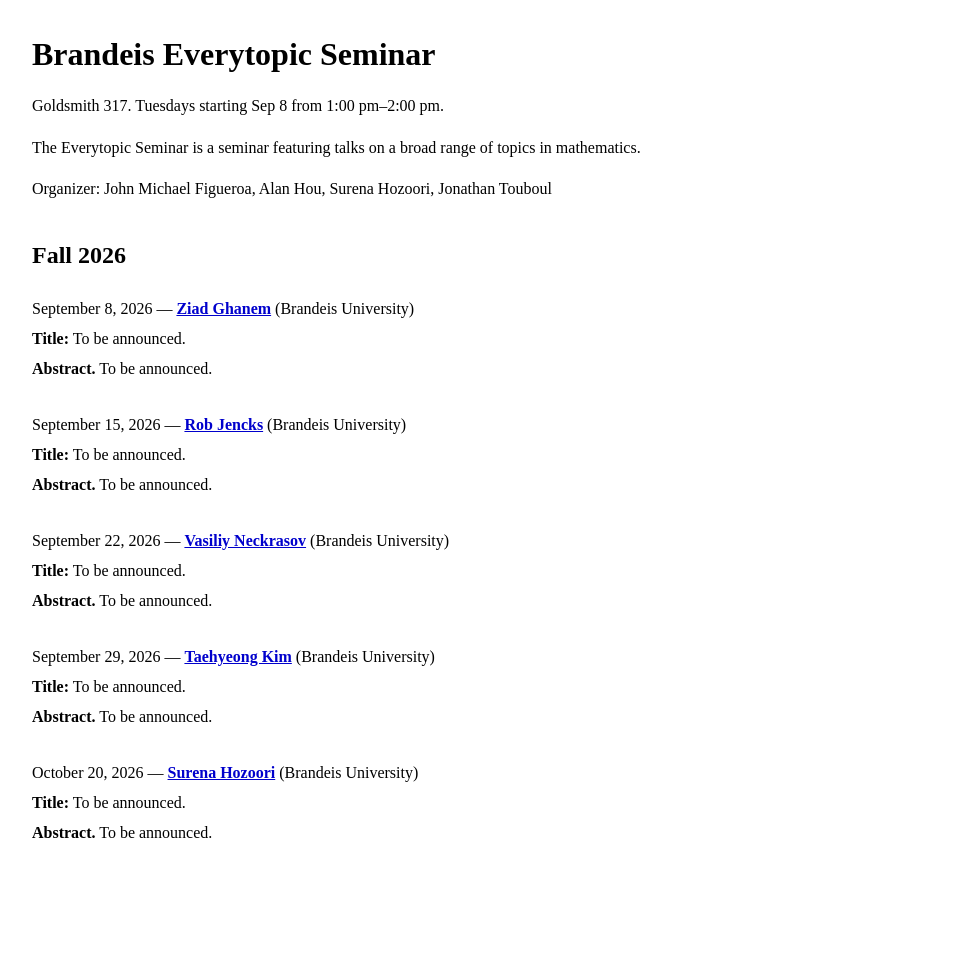
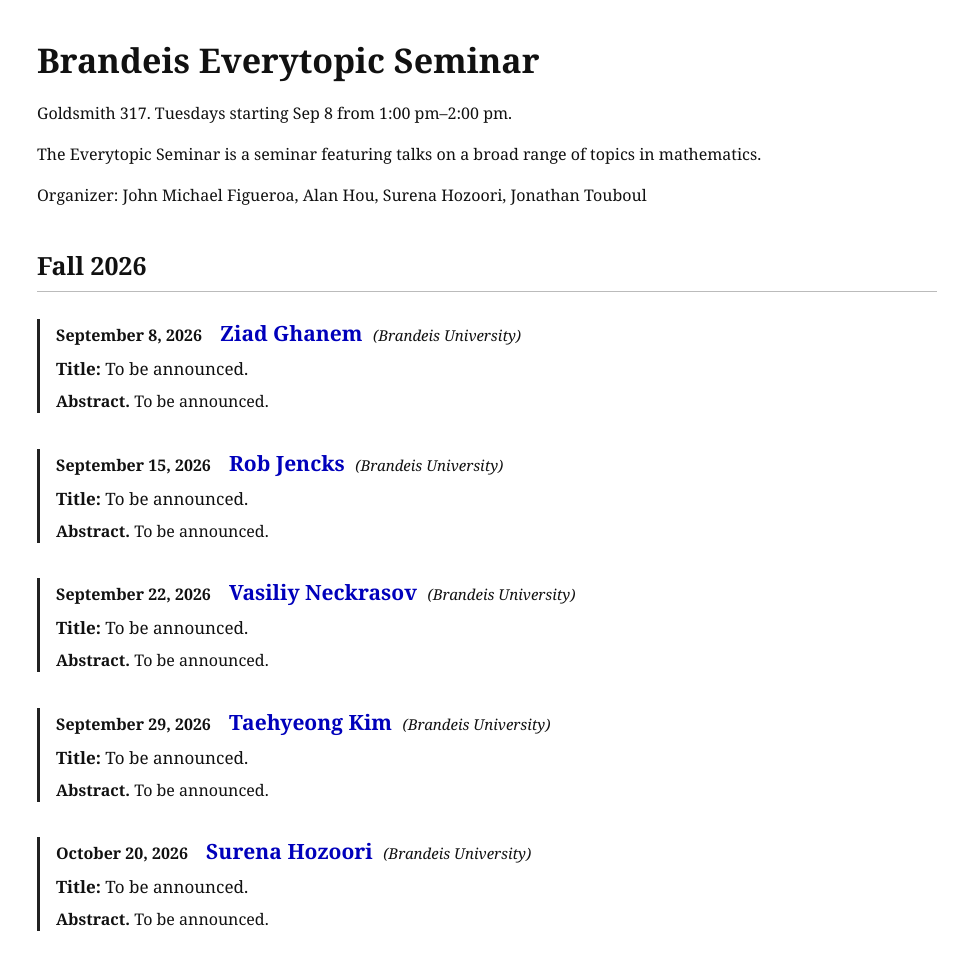
Before and after one commit to axhou/axhou.github.io, a Jekyll site: the page everytopic.html, which Jekyll copies as it is, in a window 1280 px wide. Shown: the whole page, without its empty margins (8-976 px from the left). Built offline with Jekyll 4.4.1, drawn with Linux system fonts in a browser that asks for light colours; before the commit the page ends 900 px from its top, so only the background shows below that.

Commit message:
Update everytopic.html

```diff
--- a/everytopic.html
+++ b/everytopic.html
@@ -21,59 +21,72 @@
 
     body {
       background: white;
-      font-family: serif;
+      font-family: Georgia, "Times New Roman", serif;
       font-size: 16px;
       line-height: 1.5;
       max-width: 900px;
-      margin: 30px 40px;
-      color: #000;
+      margin: 35px 45px;
+      color: #111;
     }
 
     h1 {
-      font-size: 32px;
-      font-weight: bold;
+      font-size: 34px;
       margin-top: 0;
-      margin-bottom: 0.5em;
+      margin-bottom: 0.45em;
     }
 
     h2 {
-      font-size: 24px;
-      font-weight: bold;
-      margin-top: 1.5em;
-      margin-bottom: 1em;
+      font-size: 25px;
+      margin-top: 1.6em;
+      margin-bottom: 1.1em;
+      border-bottom: 1px solid #bbb;
+      padding-bottom: 0.25em;
     }
 
     p {
-      margin: 0 0 1.1em 0;
+      margin: 0 0 1.05em 0;
     }
 
     a {
-      color: #0000cc;
+      color: #0000bb;
+      text-decoration: none;
+    }
+
+    a:hover {
       text-decoration: underline;
     }
 
     .seminar-entry {
-      margin-bottom: 2em;
+      margin-bottom: 2.2em;
+      padding-left: 16px;
+      border-left: 3px solid #222;
     }
 
     .seminar-heading {
-      margin-bottom: 0.35em;
+      margin-bottom: 0.55em;
+      line-height: 1.35;
     }
 
     .date {
-      font-weight: normal;
+      font-size: 16px;
+      font-weight: bold;
+      margin-right: 14px;
     }
 
     .speaker {
+      font-size: 21px;
       font-weight: bold;
     }
 
     .affiliation {
-      font-weight: normal;
+      font-size: 15px;
+      font-style: italic;
+      margin-left: 5px;
     }
 
     .title {
-      margin-bottom: 0.4em;
+      margin-bottom: 0.45em;
+      font-size: 17px;
     }
 
     .title-label {
@@ -89,9 +102,24 @@
     }
 
     @media (max-width: 700px) {
+
       body {
         margin: 25px 20px;
       }
+
+      .seminar-entry {
+        padding-left: 12px;
+      }
+
+      .date {
+        display: block;
+        margin-bottom: 2px;
+      }
+
+      .speaker {
+        font-size: 20px;
+      }
+
     }
 
   </style>
@@ -124,11 +152,14 @@
 
     <div class="seminar-heading">
       <span class="date">September 8, 2026</span>
-      &mdash;
+
       <span class="speaker">
         <a href="">Ziad Ghanem</a>
       </span>
-      <span class="affiliation">(Brandeis University)</span>
+
+      <span class="affiliation">
+        (Brandeis University)
+      </span>
     </div>
 
     <div class="title">
@@ -149,11 +180,14 @@
 
     <div class="seminar-heading">
       <span class="date">September 15, 2026</span>
-      &mdash;
+
       <span class="speaker">
         <a href="">Rob Jencks</a>
       </span>
-      <span class="affiliation">(Brandeis University)</span>
+
+      <span class="affiliation">
+        (Brandeis University)
+      </span>
     </div>
 
     <div class="title">
@@ -174,11 +208,14 @@
 
     <div class="seminar-heading">
       <span class="date">September 22, 2026</span>
-      &mdash;
+
       <span class="speaker">
         <a href="https://www.vneckrasov.com/">Vasiliy Neckrasov</a>
       </span>
-      <span class="affiliation">(Brandeis University)</span>
+
+      <span class="affiliation">
+        (Brandeis University)
+      </span>
     </div>
 
     <div class="title">
@@ -199,11 +236,16 @@
 
     <div class="seminar-heading">
       <span class="date">September 29, 2026</span>
-      &mdash;
+
       <span class="speaker">
-        <a href="https://sites.google.com/view/taehyeong-kim">Taehyeong Kim</a>
+        <a href="https://sites.google.com/view/taehyeong-kim">
+          Taehyeong Kim
+        </a>
       </span>
-      <span class="affiliation">(Brandeis University)</span>
+
+      <span class="affiliation">
+        (Brandeis University)
+      </span>
     </div>
 
     <div class="title">
@@ -224,11 +266,16 @@
 
     <div class="seminar-heading">
       <span class="date">October 20, 2026</span>
-      &mdash;
+
       <span class="speaker">
-        <a href="https://sites.google.com/view/surena-hozoori/home">Surena Hozoori</a>
+        <a href="https://sites.google.com/view/surena-hozoori/home">
+          Surena Hozoori
+        </a>
       </span>
-      <span class="affiliation">(Brandeis University)</span>
+
+      <span class="affiliation">
+        (Brandeis University)
+      </span>
     </div>
 
     <div class="title">
```
